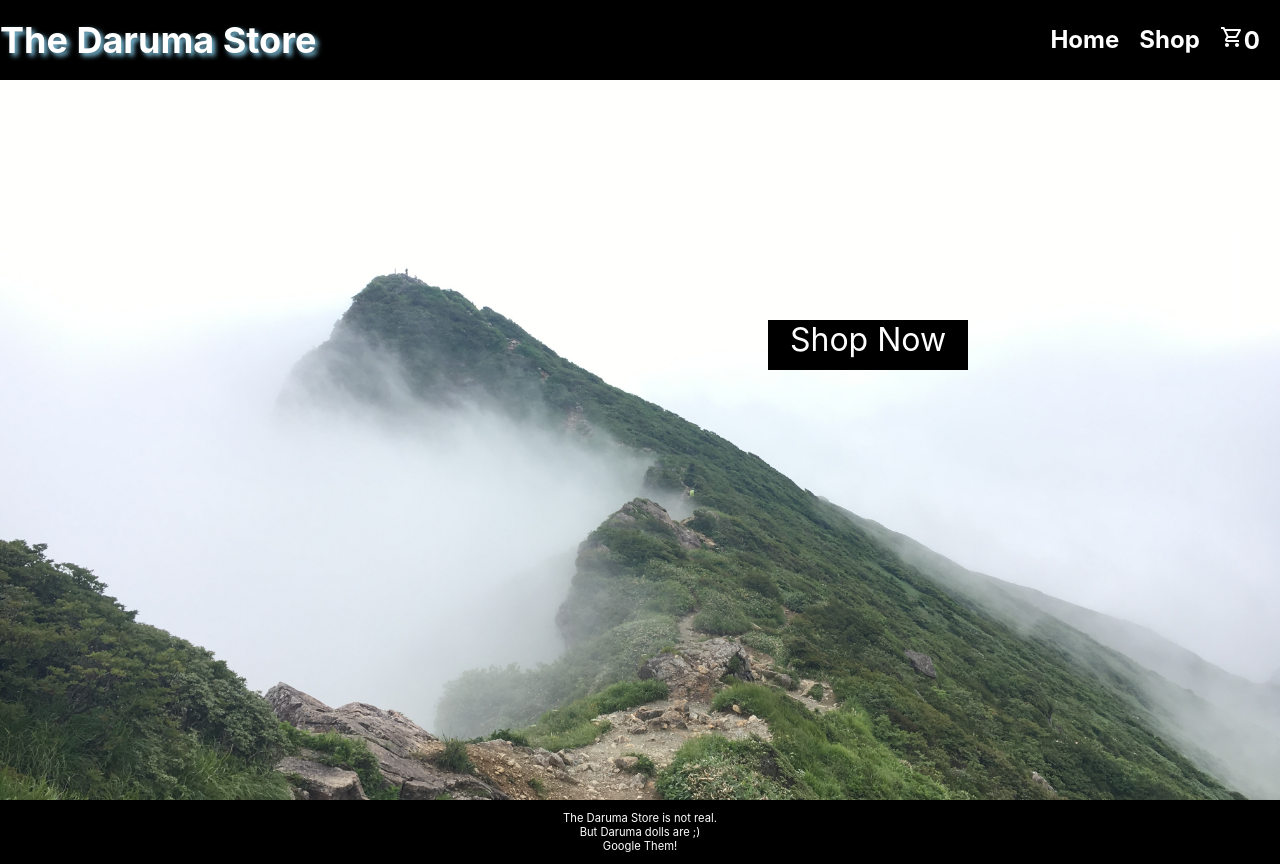
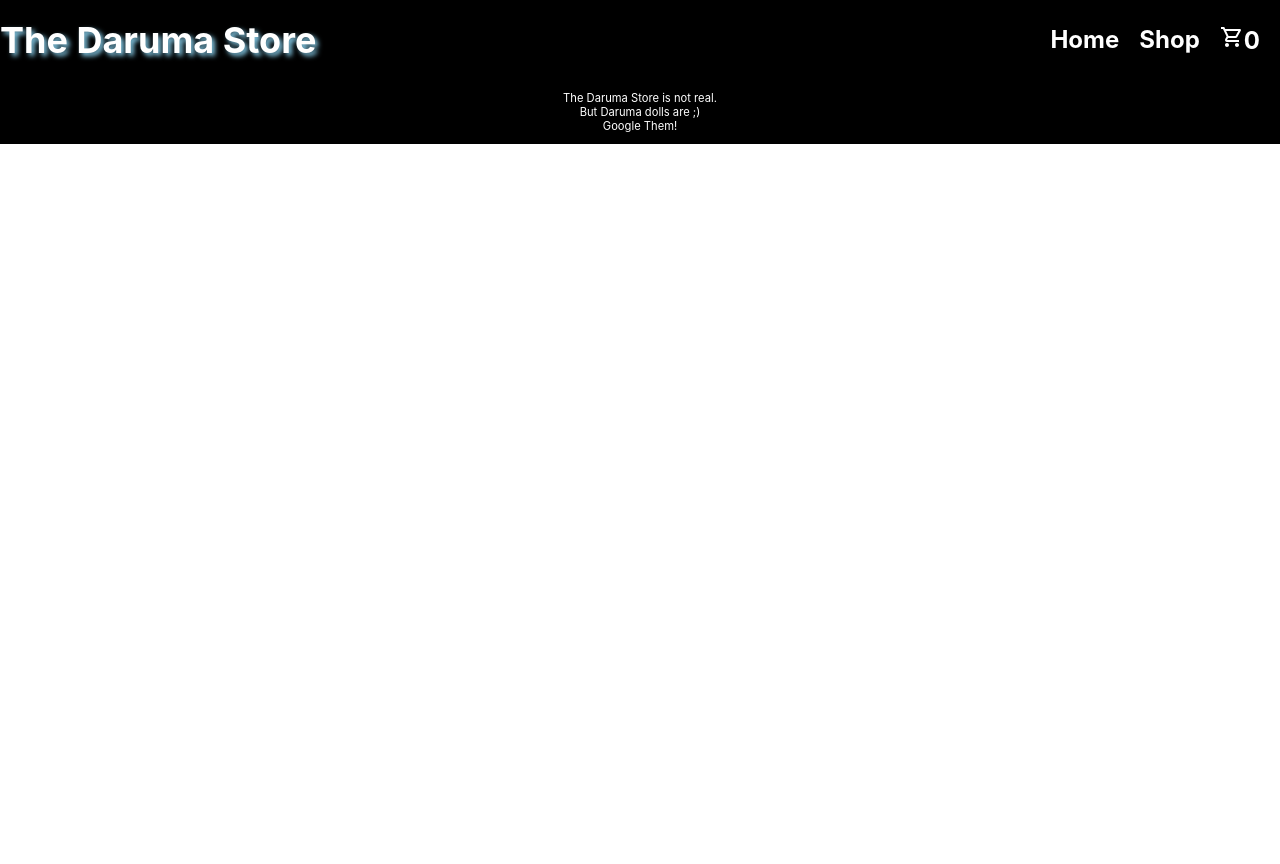
Before and after one commit to erinjaym/shopping-cart, a React (Create React App) app: page / in a window 1280 px wide. After the commit the page ends 800 px from the top, so only its background shows below. Built offline with nearby package versions, Linux system fonts and the light colour scheme.

Commit message:
Fixed routing paths for github project page/hosting deployment

```diff
--- a/package.json
+++ b/package.json
@@ -40,6 +40,7 @@
     ]
   },
   "devDependencies": {
-    "gh-pages": "^3.2.3"
+    "gh-pages": "^3.2.3",
+    "webpack": "^4.44.2"
   }
 }
--- a/src/App.js
+++ b/src/App.js
@@ -79,10 +79,10 @@
       <div id="mainpage">
         <Nav count={cartCount} />
         <Switch>
-          <Route exact path="/" component={Home} />
+        <Route  exact path="/shopping-cart" component={Home} />
           <Route
             exact
-            path="/Cart"
+            path="/shopping-cart/Cart"
             render={(props) => (
               <Cart
                 {...props}
@@ -96,7 +96,7 @@
           />
           <Route
             exact
-            path="/Shop"
+            path="/shopping-cart/Shop"
             render={(props) => <Shop {...props} add={addToCart} />}
           />
         </Switch>
--- a/src/Home.js
+++ b/src/Home.js
@@ -4,7 +4,7 @@
 const Home = () => {
   return (
     <div id="homepage" className="homepage">
-      <Link to="/Shop" className="shop-now-button">
+      <Link to="/shopping-cart/Shop" className="shop-now-button">
         Shop Now
       </Link>
     </div>
--- a/src/Nav.js
+++ b/src/Nav.js
@@ -29,15 +29,15 @@
         The Daruma Store
       </div>
       <ul id="links" className="nav-links">
-        <Link to="/">
+        <Link to="/shopping-cart">
           <li className="nav-link">Home</li>
         </Link>
-        <Link to="/Shop">
+        <Link to="/shopping-cart/Shop">
           <li className="nav-link">Shop</li>
         </Link>
 
         <div id="shopping-cart-float" className={navClasses.join(" ")}>
-          <Link to="/Cart">
+          <Link to="/shopping-cart/Cart">
             <li className="nav-link">
               <img alt="shopping cart" src={ShoppingCart}></img>
               {props.count}
```
Also changed, not shown: 1 other file (tests, documents, lock files or other folders).
